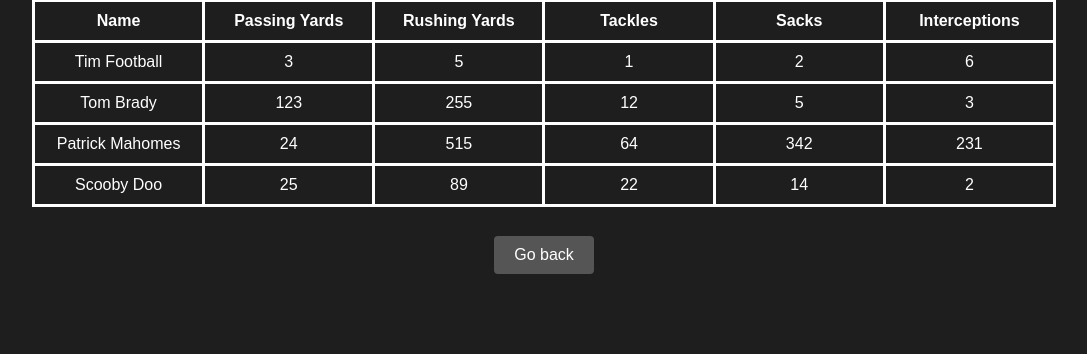
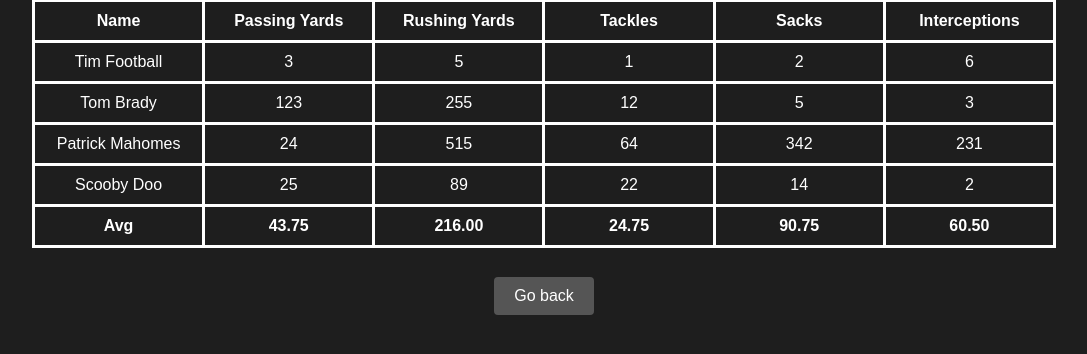
Before and after one commit to BenBiehl/Sports-Database, a Django app: page /football/ in a window 1280 px wide. Shown: the part 151-505 px from the top of the page, without its empty margins (96-1183 px from the left). Run offline with Django 5.2, Linux system fonts and the light colour scheme; data comes from the database, SQL or seed files in the repository; both versions use the stored data as it was after the commit.

Commit message:
avg stats

```diff
--- a/main/static/styles.css
+++ b/main/static/styles.css
@@ -311,3 +311,7 @@ td {
 .profile-container button {
     padding: 8px 20px;
 }
+
+.avg {
+    color: #007acc;
+}
--- a/main/templates/main/sports_page.html
+++ b/main/templates/main/sports_page.html
@@ -66,6 +66,14 @@
             {% endif %}
         </tr>
     {% endfor %}
+    <tr>
+        <th>{{ avg_stats_footer.0 }}</th>
+        <th>{{ avg_stats_footer.1|floatformat:2 }}</th>
+        <th>{{ avg_stats_footer.2|floatformat:2 }}</th>
+        <th>{{ avg_stats_footer.3|floatformat:2 }}</th>
+        <th>{{ avg_stats_footer.4|floatformat:2 }}</th>
+        <th>{{ avg_stats_footer.5|floatformat:2 }}</th>
+    </tr>
     </table>
     {% else %}
         <h2>There aren't any {{ sport|capfirst }} stats, try adding some?</h2>
--- a/main/views.py
+++ b/main/views.py
@@ -1,6 +1,6 @@
 from django.http import HttpResponse
 from django.shortcuts import render, get_object_or_404, redirect
-from django.db.models import F
+from django.db.models import F, Avg
 from django.contrib import messages
 
 from .models import User, GlobalStat, Athlete, BaseballStat, BasketballStat, FootballStat, SoccerStat
@@ -184,6 +184,7 @@ def sports_page(request, sport):
             is_admin = False
 
     stats = get_sorted_sports_stats(sport, int(sort_num))
+    avg_stats_footer = get_avg(stats, sport)
 
     are_stats = bool(stats)
 
@@ -194,7 +195,8 @@ def sports_page(request, sport):
         "are_stats": are_stats,
         "sport": sport,
         "stats": stats,
-        "header": header
+        "header": header,
+        "avg_stats_footer": avg_stats_footer
     }
 
     return render(request, "main/sports_page.html", context)
@@ -435,6 +437,37 @@ def get_sorted_sports_stats(sport, sort_num=0):
                 stats = stats.order_by('-interceptions')
     return stats
 
+def get_avg(stats, sport):
+    footer = []
+    if sport == "baseball":
+        batting_avg = stats.aggregate(Avg('battingAvg'))['battingAvg__avg']
+        home_runs = stats.aggregate(Avg('homeRuns'))['homeRuns__avg']
+        era = stats.aggregate(Avg('era'))['era__avg']
+        rbi = stats.aggregate(Avg('rbi'))['rbi__avg']
+        stolen_bases = stats.aggregate(Avg('stolenBases'))['stolenBases__avg']
+        footer = ['Avg', batting_avg, home_runs, era, rbi, stolen_bases]
+    elif sport == "basketball":
+        points_pg = stats.aggregate(Avg('pointsPG'))['pointsPG__avg']
+        assists_pg = stats.aggregate(Avg('assistsPG'))['assistsPG__avg']
+        rebounds_pg = stats.aggregate(Avg('reboundsPG'))['reboundsPG__avg']
+        three_pp = stats.aggregate(Avg('threePPerc'))['threePPerc__avg']
+        freethrow_p = stats.aggregate(Avg('freeThrowPerc'))['freeThrowPerc__avg']
+        footer = ['Avg', points_pg, assists_pg, rebounds_pg, three_pp, freethrow_p]
+    elif sport == "soccer":
+        goals_scored = stats.aggregate(Avg('goalsScored'))['goalsScored__avg']
+        shots = stats.aggregate(Avg('shots'))['shots__avg']
+        saves = stats.aggregate(Avg('saves'))['saves__avg']
+        fouls = stats.aggregate(Avg('fouls'))['fouls__avg']
+        minutes_played = stats.aggregate(Avg('minutesPlayed'))['minutesPlayed__avg']
+        footer = ['Avg', goals_scored, shots, saves, fouls, minutes_played]
+    else:
+        passing_yards = stats.aggregate(Avg('passingYards'))['passingYards__avg']
+        rushing_yards = stats.aggregate(Avg('rushingYards'))['rushingYards__avg']
+        tackles = stats.aggregate(Avg('tackles'))['tackles__avg']
+        sacks = stats.aggregate(Avg('sacks'))['sacks__avg']
+        interceptions = stats.aggregate(Avg('interceptions'))['interceptions__avg']
+        footer = ['Avg', passing_yards, rushing_yards, tackles, sacks, interceptions]
+    return footer
 
 def table_header(sport):
     if sport == "baseball":
```
Also changed, not shown: db.sqlite3.
